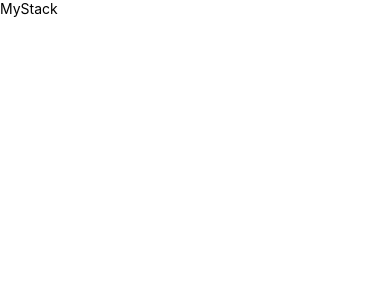
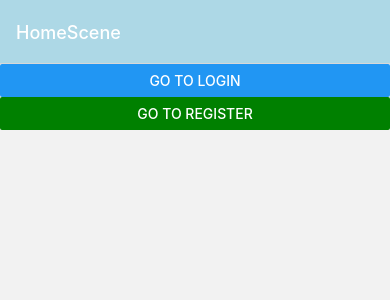
Before and after one commit to Dereje12-hub/Enjera, a React Native app: screen / in a window 390 px wide. Shown: the top 300 px of the page. Built offline with nearby package versions, Linux system fonts and the light colour scheme.

Commit message:
HomeScreen, LoginScene, RegisterScene file edited

```diff
--- a/App.js
+++ b/App.js
@@ -4,14 +4,13 @@
 import * as React from 'react';
 import { View, Button, Text, Animated } from 'react-native';
 import { NavigationContainer } from '@react-navigation/native';
+import MyStack from './src/Component/MyStack/MyStack';
 
 
 export default function App() {
   return (
     <NavigationContainer>
-         <View>
-           <Text>MyStack</Text>
-        </View>
+      <MyStack />
     </NavigationContainer>
   );
 }
--- /dev/null
+++ b/src/Component/HomeScene/HomeScene.js
@@ -0,0 +1,22 @@
+
+import React from 'react'
+import { StyleSheet, Text,Button, View } from 'react-native'
+
+
+export default function HomeScene( {navigation} ) {
+  return (
+    <View>
+        <Button
+        title="Go to Login"
+        onPress={() => navigation.navigate('LoginScene')}
+      />
+       <Button
+        title="Go to Register"
+        color={"green"}
+        onPress={() => navigation.navigate('RegisterScene')}
+      />
+    </View>
+  )
+}
+
+const styles = StyleSheet.create({})
--- /dev/null
+++ b/src/Component/LoginScene/LoginScene.js
@@ -0,0 +1,12 @@
+import { StyleSheet, Text, View } from 'react-native'
+import React from 'react'
+
+export default function LoginScene( {navigation} ) {
+  return (
+    <View>
+      <Text>LoginScene</Text>
+    </View>
+  )
+}
+
+const styles = StyleSheet.create({})
--- a/src/Component/MyStack/MyStack.js
+++ b/src/Component/MyStack/MyStack.js
@@ -1,12 +1,59 @@
+import React from 'react'
 import { StyleSheet, Text, View } from 'react-native'
-import React from 'react'
+import { createStackNavigator } from '@react-navigation/stack';
+import HomeScene from '../HomeScene/HomeScene';
+import LoginScene from '../LoginScene/LoginScene';
+import RegisterScene from '../RegisterScene/RegisterScene';
 
+
+const forFade = ({ current, next }) => {
+  const opacity = Animated.add(
+    current.progress,
+    next ? next.progress : 0
+  ).interpolate({
+    inputRange: [0, 1, 2],
+    outputRange: [0, 1, 0],
+  });
+
+  return {
+    leftButtonStyle: { opacity },
+    rightButtonStyle: { opacity },
+    titleStyle: { opacity },
+    backgroundStyle: { opacity },
+  };
+};
+
+const Stack = createStackNavigator();
+//*
 export default function MyStack() {
   return (
-    <View>
-      <Text>MyStack</Text>
-    </View>
-  )
+
+    <Stack.Navigator>
+        <Stack.Screen
+        name="HomeScene"
+        component={HomeScene}
+        options={{
+          headerTintColor: 'white',
+          headerStyle: { backgroundColor: 'lightblue' },
+        }}
+      />
+       <Stack.Screen
+        name="LoginScene"
+        component={LoginScene}
+        options={{ headerStyleInterpolator: forFade }}
+      />
+
+      <Stack.Screen
+        name="RegisterScene"
+        component={RegisterScene}
+        options={{ headerStyleInterpolator: forFade }}
+      />
+
+    </Stack.Navigator>
+
+
+
+  );
 }
 
 const styles = StyleSheet.create({})
--- /dev/null
+++ b/src/Component/RegisterScene/RegisterScene.js
@@ -0,0 +1,12 @@
+import { StyleSheet, Text, View } from 'react-native'
+import React from 'react'
+
+export default function RegisterScene( {navigation} ) {
+  return (
+    <View>
+      <Text>RegisterScene</Text>
+    </View>
+  )
+}
+
+const styles = StyleSheet.create({})
```
